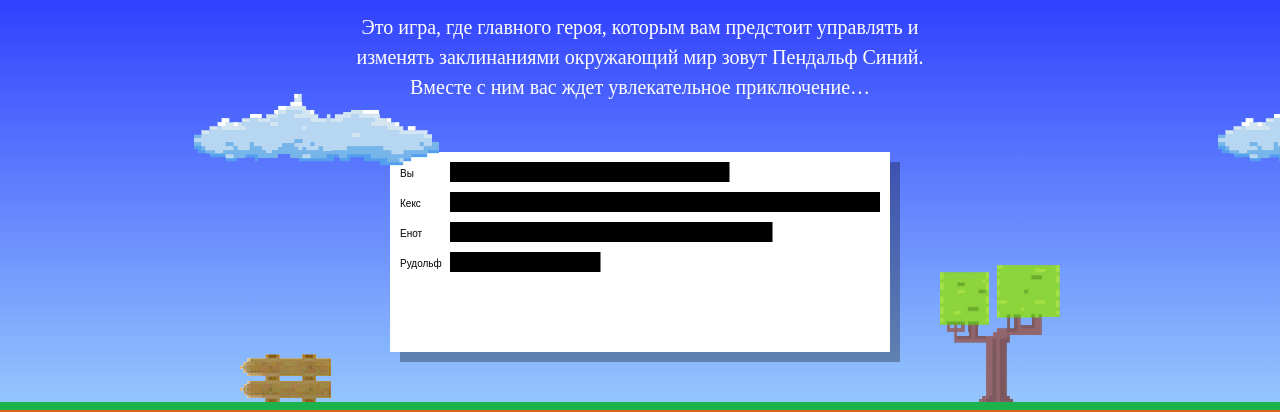
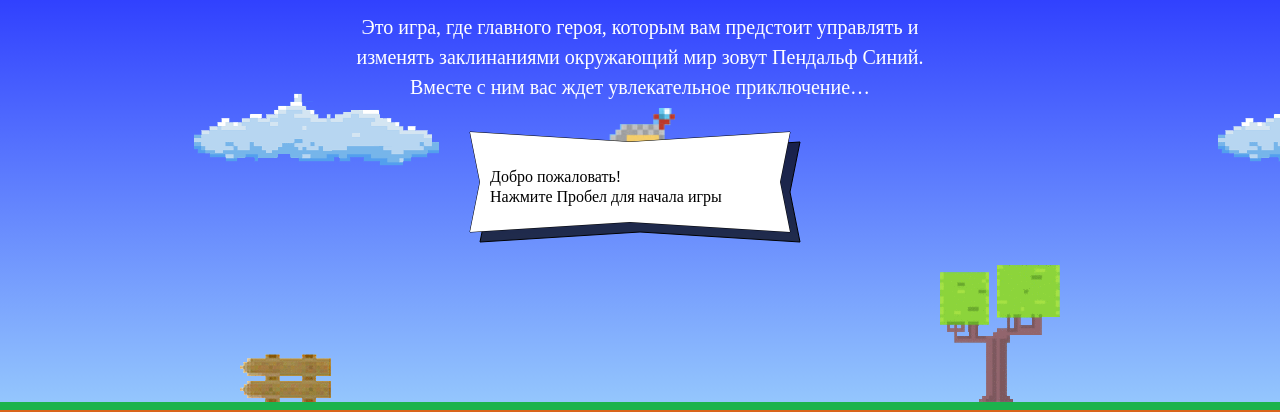
Before and after one commit to yeah-not/code-and-magick, a website: page index.html in a window 1280 px wide. Shown: the part 197-609 px from the top of the page. Drawn offline with Linux system fonts and the light colour scheme; a web font is replaced by a local one.

Commit message:
Убрал тестовые данные, канвас - используются из game.js

```diff
--- a/index.html
+++ b/index.html
@@ -60,9 +60,7 @@
     Вместе с ним вас ждет увлекательное приключение&hellip;
   </p>
 
-  <div class="demo">
-    <canvas class="canvas" width="701" height="300"></canvas>
-  </div>
+  <div class="demo"></div>
 
   <div class="setup-open">
     <img src="./img/user-1.jpg" class="setup-open-icon">
--- a/js/stat.js
+++ b/js/stat.js
@@ -1,24 +1,20 @@
 'use strict';
 
-// Temp
-var canvas = document.querySelector('.demo .canvas');
-var ctx = canvas.getContext('2d');
-
-var CLOUD_WIDTH = 500,
-    CLOUD_HEIGHT = 200,
-    CLOUD_X = 100,
-    CLOUD_Y = 50,
-    GAP = 10,
-    FONT_GAP = 15,
-    TEXT_WIDTH = 50,
-    BAR_HEIGHT = 20;
+var CLOUD_WIDTH = 500;
+var CLOUD_HEIGHT = 200;
+var CLOUD_X = 100;
+var CLOUD_Y = 50;
+var GAP = 10;
+var FONT_GAP = 15;
+var TEXT_WIDTH = 50;
+var BAR_HEIGHT = 20;
 
 var barWidth = CLOUD_WIDTH - GAP * 2 - TEXT_WIDTH;
 
 var renderCloud = function (ctx, x, y, color) {
   ctx.fillStyle = color;
   ctx.fillRect(x, y, CLOUD_WIDTH, CLOUD_HEIGHT);
-}
+};
 
 var getMaxEl = function (arr) {
   var maxEl = arr[0];
@@ -30,27 +26,20 @@ var getMaxEl = function (arr) {
   }
 
   return maxEl;
-}
+};
 
 window.renderStatistics = function (ctx, players, times) {
   renderCloud(ctx, CLOUD_X + GAP, CLOUD_Y + GAP, 'rgba(0, 0, 0, 0.3)');
   renderCloud(ctx, CLOUD_X, CLOUD_Y, '#fff');
 
   ctx.fillStyle = '#000';
-  var players = ['Вы', 'Кекс', 'Енот', 'Рудольф']; // temp
-  var times = [1300, 2000, 1500, 700]; // TEMP:
 
   var maxTime = getMaxEl(times);
 
   for (var i = 0; i < players.length; i++) {
-    // BAR_MAX - BAR_WIDTH
-    // BAR[i] - x
-    // x = BAR[i] * BAR_WIDTH / BAR_MAX
     var currentBarWidth = times[i] * barWidth / maxTime;
 
     ctx.fillText(players[i], CLOUD_X + GAP, CLOUD_Y + GAP + FONT_GAP + (BAR_HEIGHT + GAP) * i);
     ctx.fillRect(CLOUD_X + GAP + TEXT_WIDTH, CLOUD_Y + GAP + (BAR_HEIGHT + GAP) * i, currentBarWidth, BAR_HEIGHT);
   }
 };
-
-window.renderStatistics(ctx);
```
